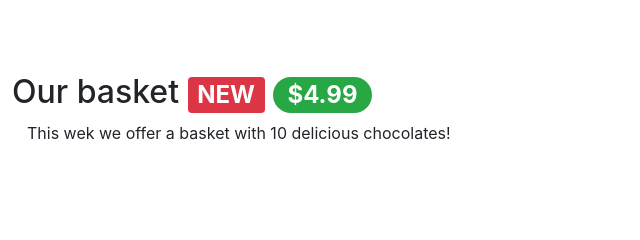
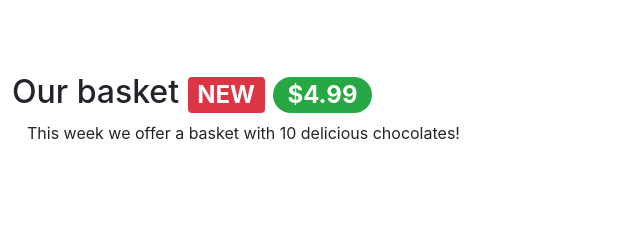
Before and after one commit to AvivSh-hub/M3AT-1, a plain HTML site: page index.html in a window 1280 px wide. Shown: the part 780-1020 px from the top of the page, 224-864 px from the left. Drawn offline with nearby package versions, Linux system fonts and the light colour scheme.

Commit message:
Bootstrap Assignment 4

```diff
--- a/index.html
+++ b/index.html
@@ -125,7 +125,7 @@
                 <span class="badge badge-pill badge-success">$4.99</span>
               </h2>
               <p class="col d-none d-md-block">
-                This wek we offer a basket with 10 delicious chocolates!
+                This week we offer a basket with 10 delicious chocolates!
               </p>
             </div>
           </div>
```
